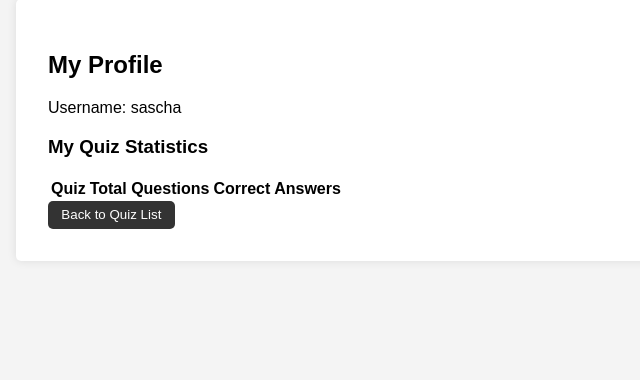
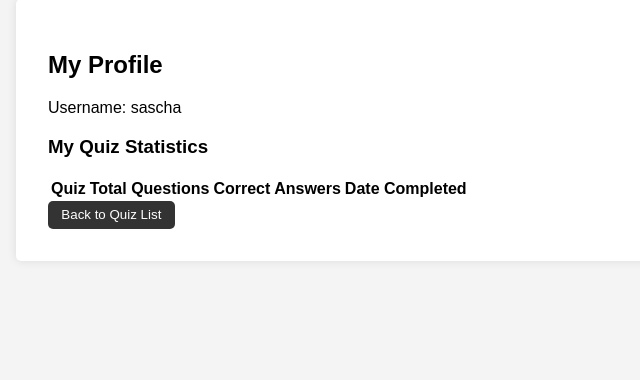
Before and after one commit to partinsv/django_quizesb, a Django app: page /profile/ in a window 1280 px wide. Shown: the part 182-562 px from the top of the page, without its empty margins (0-640 px from the left). Run offline with Django 5.2, Linux system fonts and the light colour scheme; a user stored in the database is signed in; data comes from the database, SQL or seed files in the repository; both versions use the stored data as it was after the commit; lists and menus that the app fills with data are empty.

Commit message:
добавил отображение времени и даты по пройденным тестам в профиле

```diff
--- a/quiz_site/settings.py
+++ b/quiz_site/settings.py
@@ -87,7 +87,7 @@ AUTH_PASSWORD_VALIDATORS = [
 
 LANGUAGE_CODE = 'en-us'
 
-TIME_ZONE = 'UTC'
+TIME_ZONE = 'Asia/Yekaterinburg'
 
 USE_I18N = True
 
--- a/quizzes/models.py
+++ b/quizzes/models.py
@@ -1,5 +1,6 @@
+from django.db import models
 from django.contrib.auth.models import User
-from django.db import models
+from django.utils import timezone
 
 class Quiz(models.Model):
     title = models.CharField(max_length=200)
@@ -40,6 +41,7 @@ class UserQuizResult(models.Model):
     quiz = models.ForeignKey(Quiz, on_delete=models.CASCADE)
     total_questions = models.IntegerField()
     correct_answers = models.IntegerField()
+    completed_at = models.DateTimeField(default=timezone.now)  # Поле для хранения времени прохождения
 
     def __str__(self):
         return f'{self.user.username} - {self.quiz.title} - {self.correct_answers}/{self.total_questions}'
--- a/quizzes/templates/quizzes/user_statistics.html
+++ b/quizzes/templates/quizzes/user_statistics.html
@@ -10,6 +10,7 @@
             <th>Quiz</th>
             <th>Total Questions</th>
             <th>Correct Answers</th>
+            <th>Date Completed</th>
         </tr>
     </thead>
     <tbody>
@@ -18,6 +19,7 @@
                 <td>{{ result.quiz.title }}</td>
                 <td>{{ result.total_questions }}</td>
                 <td>{{ result.correct_answers }}</td>
+                <td>{{ result.completed_at|date:"Y-m-d H:i:s" }}</td>
             </tr>
         {% endfor %}
     </tbody>
--- a/quizzes/templates/registration/profile.html
+++ b/quizzes/templates/registration/profile.html
@@ -12,6 +12,7 @@
             <th>Quiz</th>
             <th>Total Questions</th>
             <th>Correct Answers</th>
+            <th>Date Completed</th>
         </tr>
     </thead>
     <tbody>
@@ -20,6 +21,7 @@
                 <td>{{ result.quiz.title }}</td>
                 <td>{{ result.total_questions }}</td>
                 <td>{{ result.correct_answers }}</td>
+                <td>{{ result.completed_at|date:"Y-m-d H:i:s" }}</td>
             </tr>
         {% endfor %}
     </tbody>
--- a/quizzes/views.py
+++ b/quizzes/views.py
@@ -2,6 +2,7 @@ from django.shortcuts import render, get_object_or_404, redirect
 from django.contrib import messages
 from django.contrib.auth.decorators import login_required
 from django.contrib.auth.forms import UserCreationForm
+from django.utils import timezone
 from .models import Quiz, Question, UserAnswer, UserQuizResult
 import random
 
@@ -53,7 +54,8 @@ def quiz_results(request, quiz_id):
         user=request.user,
         quiz=quiz,
         total_questions=total_questions,
-        correct_answers=correct_answers
+        correct_answers=correct_answers,
+        completed_at=timezone.now()
     )
 
     request.session.pop('user_answers', None)
@@ -68,7 +70,7 @@ def quiz_results(request, quiz_id):
 
 @login_required
 def user_statistics(request):
-    user_results = UserQuizResult.objects.filter(user=request.user)
+    user_results = UserQuizResult.objects.filter(user=request.user).order_by('-completed_at')
     return render(request, 'quizzes/user_statistics.html', {'user_results': user_results})
 
 def register(request):
@@ -85,5 +87,5 @@ def register(request):
 
 @login_required
 def profile(request):
-    user_results = UserQuizResult.objects.filter(user=request.user)
+    user_results = UserQuizResult.objects.filter(user=request.user).order_by('-completed_at')
     return render(request, 'registration/profile.html', {'user_results': user_results})
```
Also changed, not shown: db.sqlite3, quizzes/migrations/0007_userquizresult_completed_at.py (added).
